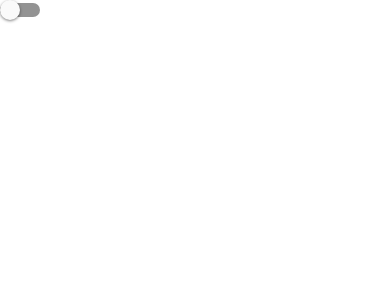
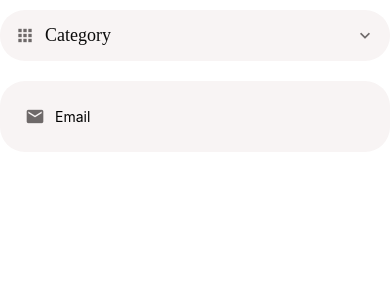
Before and after one commit to Elijah-Harvey/DoneWithIt, a React Native app: screen / in a window 390 px wide. Shown: the top 300 px of the page. Built offline with nearby package versions, Linux system fonts and the light colour scheme.

Commit message:
Building a Custom Picker

```diff
--- a/App.js
+++ b/App.js
@@ -10,13 +10,15 @@
 import AccountScreen from "./app/screens/AccountScreen";
 import ListingsScreen from "./app/screens/ListingsScreen";
 import AppTextInput from "./app/components/AppTextInput";
+import AppPicker from "./app/components/AppPicker";
 
 export default function App() {
   const [isNew, setIsNew] = useState(false);
 
   return (
     <Screen>
-      <Switch value={isNew} onValueChange={(newValue) => setIsNew(newValue)} />
+      <AppPicker icon="apps" placeholder="Category" />
+      <AppTextInput icon="email" placeholder="Email"/>
     </Screen>
   );
 }
--- /dev/null
+++ b/app/components/AppPicker.js
@@ -0,0 +1,46 @@
+import React from "react";
+import { StyleSheet, TextInput, View } from "react-native";
+import { MaterialCommunityIcons } from "@expo/vector-icons";
+
+import defaultStyles from "../config/styles";
+import AppText from "./AppText/AppText";
+
+function AppPicker({ placeholder, icon, ...otherProps }) {
+  return (
+    <View style={styles.container}>
+      {icon && (
+        <MaterialCommunityIcons
+          name={icon}
+          size={20}
+          color={defaultStyles.colors.meduim}
+          style={styles.icon}
+        />
+      )}
+      <AppText style={styles.text}>{placeholder}</AppText>
+      <MaterialCommunityIcons
+        name="chevron-down"
+        size={20}
+        color={defaultStyles.colors.meduim}
+      />
+    </View>
+  );
+}
+
+const styles = StyleSheet.create({
+  container: {
+    backgroundColor: defaultStyles.colors.light,
+    borderRadius: 25,
+    flexDirection: "row",
+    width: "100%",
+    padding: 15,
+    marginVertical: 10,
+  },
+  text: {
+    flex: 1,
+  },
+  icon: {
+    marginRight: 10,
+  },
+});
+
+export default AppPicker;
```
